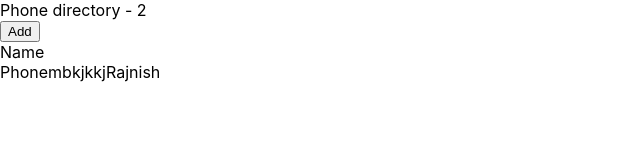
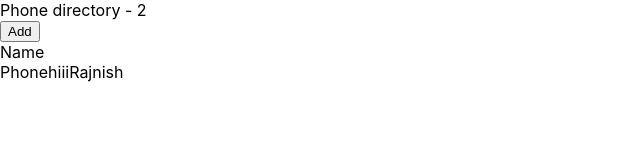
Before and after one commit to rajnishtiwari96766/phone-direc, a React (Create React App) app: page / in a window 1280 px wide. Shown: the top 160 px of the page, without its empty margins (0-640 px from the left). Built offline with nearby package versions, Linux system fonts and the light colour scheme.

Commit message:
second commit

```diff
--- a/src/App.js
+++ b/src/App.js
@@ -17,7 +17,7 @@ function App() {
     <div>
       <span>Name</span><br/>
       <span>Phone</span>
-      mbkjkkj
+      <span>hiii</span>
       <span>Rajnish</span>
     </div>
     </div>
```
